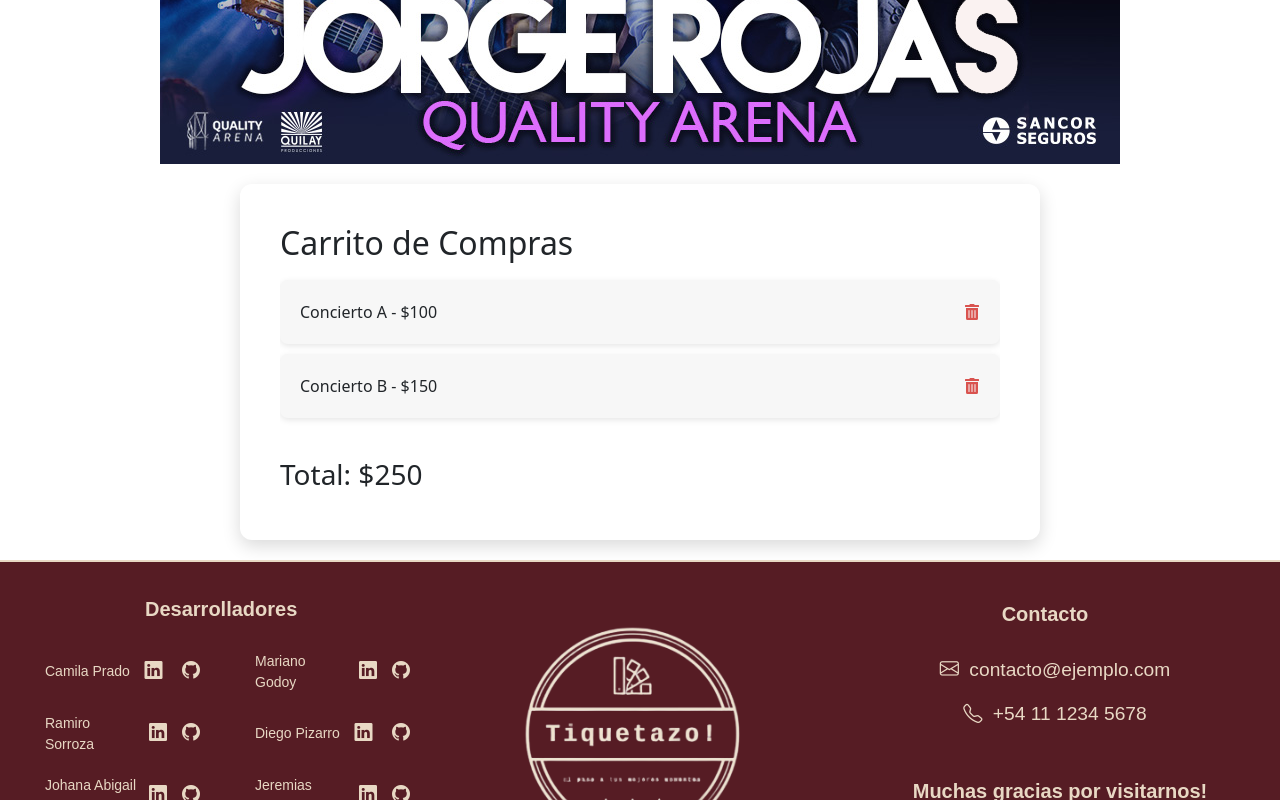
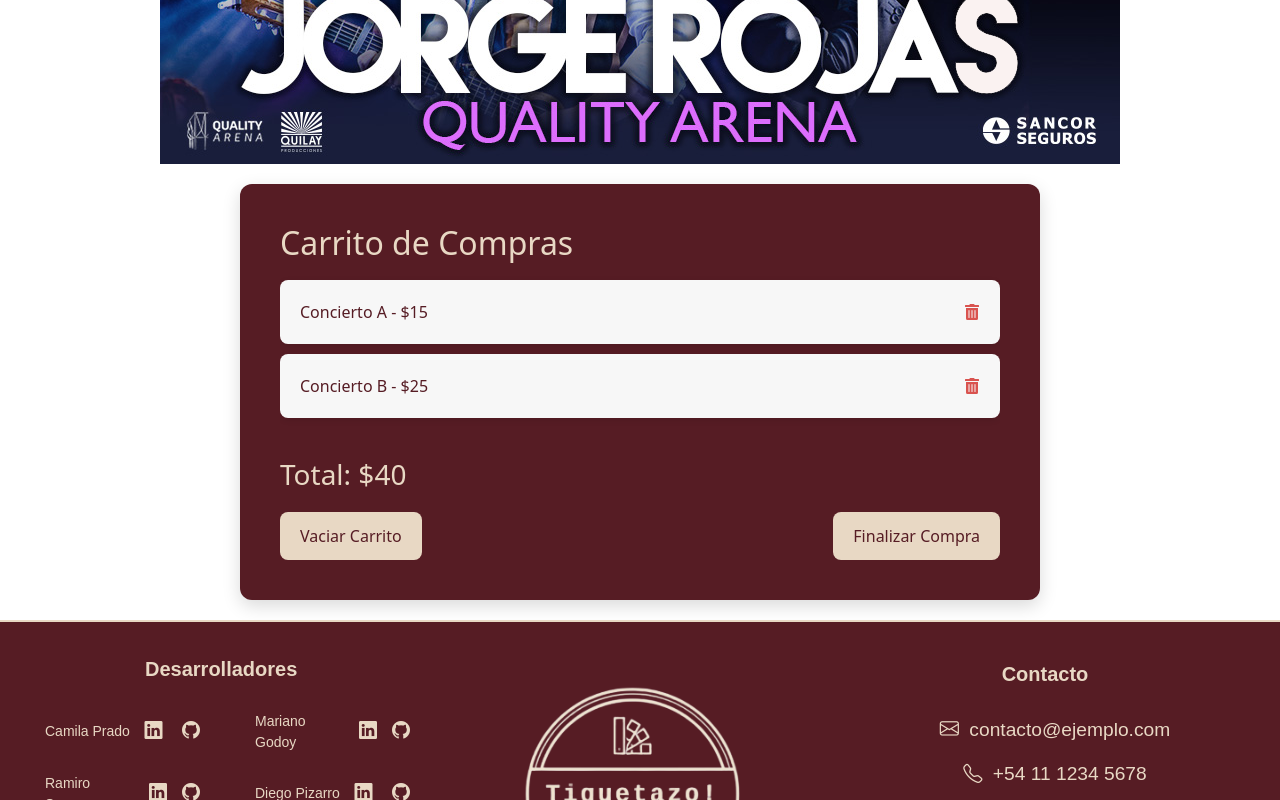
Before and after one commit to camiiprd/tiquetazofront, a React (Vite) app: page /carrito in a window 1280 px wide. Shown: the part 494-1294 px from the top of the page. Built offline with nearby package versions, Linux system fonts and the light colour scheme.

Commit message:
New Shopping Cart

```diff
--- a/src/Pages/ShoppingCart/ShoppingCart.css
+++ b/src/Pages/ShoppingCart/ShoppingCart.css
@@ -1,6 +1,7 @@
 .shopping-cart {
   padding: 40px;
-    background-color: #ffffff;
+  background-color: #561C24;
+  color: #E8D8C4;
   border-radius: 12px;
   box-shadow: 0 6px 18px rgba(0, 0, 0, 0.15);
   max-width: 800px;
@@ -23,6 +24,7 @@
   border-radius: 8px;
   box-shadow: 0 2px 6px rgba(0, 0, 0, 0.1);
   transition: background-color 0.3s;
+  color: #561C24;
 }
 
 .cart-item:hover {
@@ -43,6 +45,29 @@
   margin-top: 30px;
   font-size: 1.5em;
   font-weight: bold;
+}
+
+.cart-actions {
+  display: flex;
+  justify-content: space-between;
+  margin-top: 20px;
+}
+
+.empty-cart-button,
+.finalize-button {
+  padding: 12px 20px;
+  background-color: #E8D8C4;
+  color: #561C24;
+  border: none;
+  border-radius: 8px;
+  cursor: pointer;
+  transition: background-color 0.3s;
+}
+
+.empty-cart-button:hover,
+.finalize-button:hover {
+  background-color: #c9302c;
+  color: #ffffff;
 }
 
 .modal {
@@ -69,6 +94,7 @@
 .modal-buttons {
   display: flex;
   justify-content: space-between;
+  margin-top: 20px;
 }
 
 .confirm-button,
@@ -78,16 +104,12 @@
   border-radius: 4px;
   cursor: pointer;
   transition: background-color 0.3s;
-  }
-
-  .confirm-button {
-    background-color: #d9534f;
+  background-color: #561C24; /* Color de fondo de los botones */
   color: white;
 }
 
 .cancel-button {
-    background-color: #5bc0de;
-    color: white;
+  background-color: #561C24;
 }
 
 .confirm-button:hover {
@@ -95,5 +117,5 @@
 }
 
 .cancel-button:hover {
-    background-color: #31b0d5;
+  background-color: #E8D8C4;
 }
--- a/src/Pages/ShoppingCart/ShoppingCart.jsx
+++ b/src/Pages/ShoppingCart/ShoppingCart.jsx
@@ -1,15 +1,18 @@
 import React, { useState } from 'react';
 import { FaTrashAlt } from 'react-icons/fa';
+import Button from 'react-bootstrap/Button';
+import Modal from 'react-bootstrap/Modal';
 import './ShoppingCart.css';
 
 const ShoppingCart = () => {
   const [cartItems, setCartItems] = useState([
-    { id: 1, name: 'Concierto A', price: 100 }, //Esto se debe eliminar y dejar vasio es solo paramostrar como es
-    { id: 2, name: 'Concierto B', price: 150 },
+    { id: 1, name: 'Concierto A', price: 15.000 },
+    { id: 2, name: 'Concierto B', price: 25.000 },
   ]);
 
   const [showModal, setShowModal] = useState(false);
   const [itemToRemove, setItemToRemove] = useState(null);
+  const [showEmailModal, setShowEmailModal] = useState(false);
 
   const total = cartItems.reduce((acc, item) => acc + item.price, 0);
 
@@ -24,9 +27,18 @@
     setItemToRemove(null);
   };
 
-  const cancelRemove = () => {
-    setShowModal(false);
-    setItemToRemove(null);
+  const emptyCart = () => {
+    setCartItems([]);
+  };
+
+  const finalizePurchase = () => {
+    console.log("Compra finalizada!");
+    setShowEmailModal(true);
+  };
+
+  const sendInvoiceEmail = () => {
+    console.log("Enviando factura con QR por email...");
+    setShowEmailModal(false);
   };
 
   return (
@@ -48,17 +60,42 @@
         <h3>Total: ${total}</h3>
       </div>
 
-      {showModal && (
-        <div className="modal">
-          <div className="modal-content">
-            <h4>¿Estás seguro de que deseas eliminar este ítem?</h4>
-            <div className="modal-buttons">
-              <button className="confirm-button" onClick={confirmRemove}>Eliminar</button>
-              <button className="cancel-button" onClick={cancelRemove}>Cancelar</button>
-            </div>
-          </div>
-        </div>
-      )}
+      <div className="cart-actions">
+        <button className="empty-cart-button" onClick={emptyCart}>Vaciar Carrito</button>
+        <button className="finalize-button" onClick={finalizePurchase}>Finalizar Compra</button>
+      </div>
+
+      {/* Modal de confirmación de eliminación */}
+      <Modal show={showModal} onHide={() => setShowModal(false)}>
+        <Modal.Header closeButton>
+          <Modal.Title>Confirmar Eliminación</Modal.Title>
+        </Modal.Header>
+        <Modal.Body>¿Estás seguro de que deseas eliminar este ítem?</Modal.Body>
+        <Modal.Footer>
+          <Button variant="secondary" onClick={() => setShowModal(false)}>
+            Cancelar
+          </Button>
+          <Button variant="danger" onClick={confirmRemove}>
+            Eliminar
+          </Button>
+        </Modal.Footer>
+      </Modal>
+
+      {/* Modal de envío de factura */}
+      <Modal show={showEmailModal} onHide={() => setShowEmailModal(false)}>
+        <Modal.Header closeButton>
+          <Modal.Title>Enviar Factura</Modal.Title>
+        </Modal.Header>
+        <Modal.Body>Factura generada. ¿Deseas enviar la factura con un código QR por email?</Modal.Body>
+        <Modal.Footer>
+          <Button variant="secondary" onClick={() => setShowEmailModal(false)}>
+            Cancelar
+          </Button>
+          <Button variant="primary" onClick={sendInvoiceEmail}>
+            Enviar Factura
+          </Button>
+        </Modal.Footer>
+      </Modal>
     </div>
   );
 };
```
Lines whose indentation alone changed are shown as unchanged.
